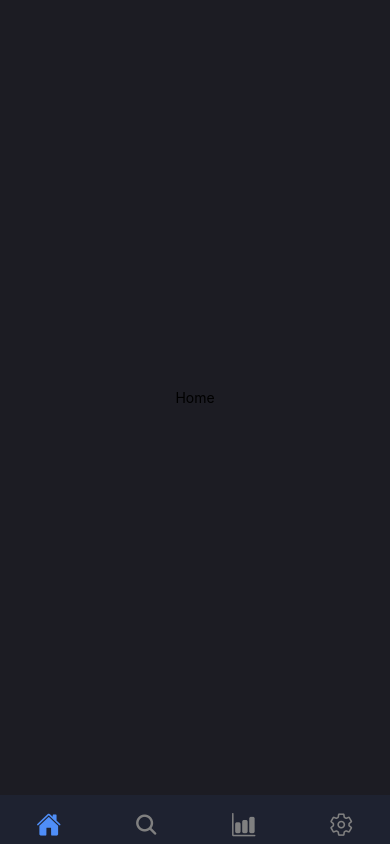
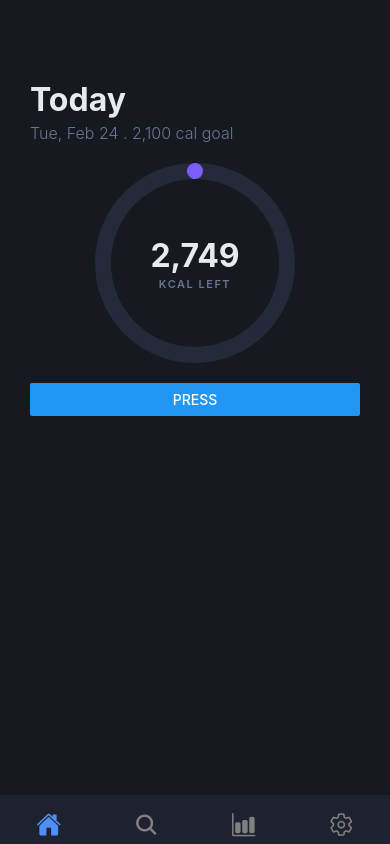
Before and after one commit to aquiton/caltrack, a React Native app: screen /Home in a window 390 px wide. Built offline with nearby package versions, Linux system fonts and the light colour scheme.

Commit message:
feat: work in progress ui for home screen

```diff
--- a/App.tsx
+++ b/App.tsx
@@ -6,6 +6,7 @@ import { createBottomTabNavigator } from "@react-navigation/bottom-tabs";
 import { Ionicons } from "@expo/vector-icons";
 import { Entypo } from "@expo/vector-icons";
 import { TrackScreen } from "./tabs/TrackScreen";
+import { HomeScreen } from "./tabs/HomeScreen";
 
 // const { API_URL } = Constants.expoConfig!.extra!;
 
@@ -39,21 +40,6 @@ interface MealInfo {
 //     console.error("Error fetching meals: ", error);
 //   }
 // };
-
-const HomeScreen = () => {
-  return (
-    <View
-      style={{
-        flex: 1,
-        justifyContent: "center",
-        alignItems: "center",
-        backgroundColor: "#1C1C23",
-      }}
-    >
-      <Text>Home</Text>
-    </View>
-  );
-};
 
 const MealsScreen = () => {
   return (
--- /dev/null
+++ b/components/ui/CalorieRing.tsx
@@ -0,0 +1,141 @@
+import Svg, { Circle, Defs, LinearGradient, Stop } from "react-native-svg";
+import { View, Text, StyleSheet, Animated, Easing } from "react-native";
+import { useEffect, useRef, useState } from "react";
+
+const AnimatedCircle = Animated.createAnimatedComponent(Circle);
+
+export const CalorieRing = ({
+  current,
+  goal,
+}: {
+  current: number;
+  goal: number;
+}) => {
+  const size = 200;
+  const strokeWidth = 16;
+  const radius = (size - strokeWidth) / 2;
+  const circumference = 2 * Math.PI * radius;
+
+  const isOver = current > goal;
+  const progress = isOver ? 1 : current / goal; // cap at 1 so ring stays full, not overflowing
+  const remaining = goal - current; // negative when over
+
+  const animatedValue = useRef(new Animated.Value(0)).current;
+  const countValue = useRef(new Animated.Value(0)).current;
+  const [displayCount, setDisplayCount] = useState(0);
+
+  useEffect(() => {
+    Animated.timing(animatedValue, {
+      toValue: progress,
+      duration: 2000,
+      easing: Easing.out(Easing.cubic),
+      useNativeDriver: false,
+    }).start();
+
+    Animated.timing(countValue, {
+      toValue: Math.abs(remaining), // animate to the absolute remaining/over value
+      duration: 1200,
+      easing: Easing.out(Easing.cubic),
+      useNativeDriver: false,
+    }).start();
+
+    const listener = countValue.addListener(({ value }) => {
+      const rounded = Math.round(value);
+      setDisplayCount(rounded);
+    });
+
+    return () => countValue.removeListener(listener);
+  }, [current, goal]);
+
+  const strokeDashoffset = animatedValue.interpolate({
+    inputRange: [0, 1],
+    outputRange: [circumference, circumference - progress * circumference],
+  });
+
+  return (
+    <View style={styles.container}>
+      <Svg width={size} height={size}>
+        <Defs>
+          {isOver ? (
+            // Red gradient when over goal
+            <LinearGradient id="ringGradient" x1="0%" y1="0%" x2="100%" y2="0%">
+              <Stop offset="0%" stopColor="#f75f5f" />
+              <Stop offset="100%" stopColor="#c0392b" />
+            </LinearGradient>
+          ) : (
+            // Normal blue → purple gradient
+            <LinearGradient id="ringGradient" x1="0%" y1="0%" x2="100%" y2="0%">
+              <Stop offset="0%" stopColor="#4f8ef7" />
+              <Stop offset="100%" stopColor="#7c5cfc" />
+            </LinearGradient>
+          )}
+        </Defs>
+
+        {/* Track */}
+        <Circle
+          cx={size / 2}
+          cy={size / 2}
+          r={radius}
+          stroke="#252a3a"
+          strokeWidth={strokeWidth}
+          fill="none"
+        />
+
+        {/* Animated Progress */}
+        <AnimatedCircle
+          cx={size / 2}
+          cy={size / 2}
+          r={radius}
+          stroke="url(#ringGradient)"
+          strokeWidth={strokeWidth}
+          fill="none"
+          strokeDasharray={circumference}
+          strokeDashoffset={strokeDashoffset}
+          strokeLinecap="round"
+          rotation="-90"
+          origin={`${size / 2}, ${size / 2}`}
+        />
+      </Svg>
+
+      {/* Center text */}
+      <View style={styles.centerText}>
+        <Text style={[styles.calories, isOver && styles.caloriesOver]}>
+          {isOver ? "+" : ""}
+          {displayCount.toLocaleString()}
+        </Text>
+        <Text style={[styles.label, isOver && styles.labelOver]}>
+          {isOver ? "KCAL OVER" : "KCAL LEFT"}
+        </Text>
+      </View>
+    </View>
+  );
+};
+
+const styles = StyleSheet.create({
+  container: {
+    alignItems: "center",
+    justifyContent: "center",
+  },
+  centerText: {
+    position: "absolute",
+    alignItems: "center",
+  },
+  calories: {
+    color: "#e8eaf0",
+    fontSize: 32,
+    fontWeight: "700",
+  },
+  caloriesOver: {
+    color: "#f75f5f",
+  },
+  label: {
+    color: "#6b7494",
+    fontSize: 11,
+    fontWeight: "600",
+    letterSpacing: 1.5,
+    marginTop: 2,
+  },
+  labelOver: {
+    color: "#f75f5f",
+  },
+});
--- a/package.json
+++ b/package.json
@@ -15,11 +15,13 @@
     "axios": "^1.13.5",
     "expo": "~54.0.33",
     "expo-constants": "^18.0.13",
+    "expo-haptics": "~15.0.8",
     "expo-status-bar": "~3.0.9",
     "react": "19.1.0",
     "react-native": "0.81.5",
     "react-native-safe-area-context": "~5.6.0",
-    "react-native-screens": "~4.16.0"
+    "react-native-screens": "~4.16.0",
+    "react-native-svg": "15.12.1"
   },
   "devDependencies": {
     "@types/react": "~19.1.0",
--- /dev/null
+++ b/tabs/HomeScreen.tsx
@@ -0,0 +1,42 @@
+import { View, Text, StyleSheet, Button } from "react-native";
+import { CalorieRing } from "../components/ui/CalorieRing";
+import { useState } from "react";
+
+export const HomeScreen = () => {
+  const [current, setCurrent] = useState(1);
+
+  return (
+    <View style={styles.mainContainer}>
+      <View style={styles.headerContainer}>
+        <Text style={styles.headerTitle}>Today</Text>
+        <Text style={styles.headerSubTitle}>Tue, Feb 24 . 2,100 cal goal</Text>
+      </View>
+      <CalorieRing current={current} goal={2750} />
+      <Button title="press" onPress={() => setCurrent(current + 10)} />
+    </View>
+  );
+};
+
+const styles = StyleSheet.create({
+  mainContainer: {
+    backgroundColor: "#161920",
+    paddingTop: 80,
+    paddingHorizontal: 30,
+    flex: 1,
+    width: "100%",
+    gap: 20,
+  },
+  headerContainer: {
+    gap: 4,
+  },
+  headerTitle: {
+    color: "#e8eaf0",
+    fontSize: 32,
+    fontWeight: 700,
+  },
+  headerSubTitle: {
+    color: "#6b7494",
+    fontSize: 16,
+    fontWeight: 300,
+  },
+});
```
Also changed, not shown: 1 other file (tests, documents, lock files or other folders).
